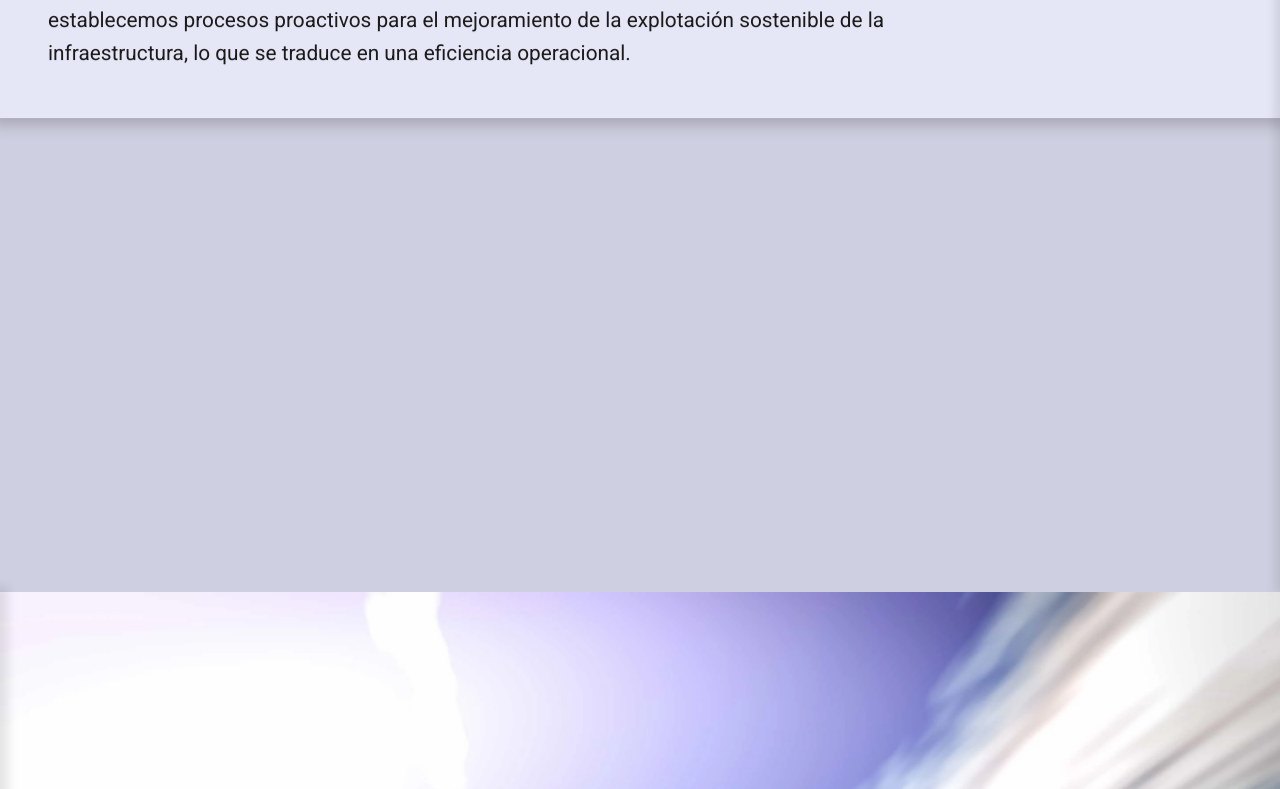
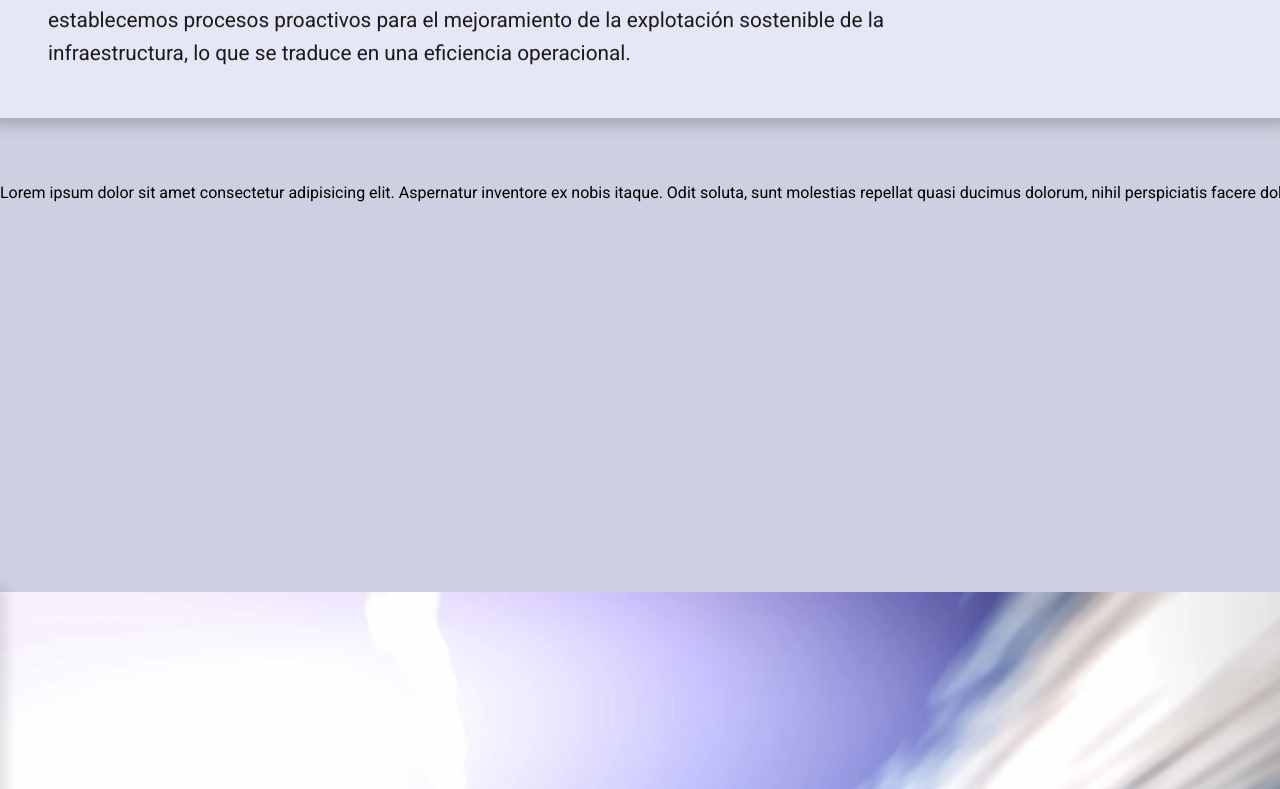
Before and after one commit to Inergio/inergio-reactjs, a React (Create React App) app: page / in a window 1280 px wide. Shown: the part 2138-2927 px from the top of the page. Built offline with nearby package versions, Linux system fonts and the light colour scheme.

Commit message:
Add carousel

```diff
--- a/src/components/LandingSection.jsx
+++ b/src/components/LandingSection.jsx
@@ -1,11 +1,18 @@
 import React, { useEffect, useState, useRef } from 'react';
 import imagen1 from '../assets/landing/1.webp';
 import logoHome from '../assets/landing/logo-home.webp';
+import Swiper from 'swiper';
+import 'swiper/css';
 
 function LandingSection(props) {
   const { name, infoPosition } = props.section;
   const landingSectionInfoRefs = useRef([]);
   const section = useRef(null)
+
+  const swiperOptions = {
+    slidesPerView: 2,
+  }
+  const serviceSlider = new Swiper('.landing-section__slider', swiperOptions)
 
   useEffect(() => {
     const landingSections = document.querySelectorAll('.landing-section.bottom, .landing-section.left, .landing-section.right');
@@ -58,13 +65,15 @@ function LandingSection(props) {
           </div>
         )}
         { name === 'productsAndServices' && (
-          <div className="landing-section__slider">
-            {/* TODO: Agregar slides */}
-            <div className="slide"></div>
-            <div className="slide"></div>
-            <div className="slide"></div>
-            <div className="slide"></div>
-            <div className="slide"></div>
+          <div className="landing-section__slider swiper">
+            <div className="swiper-wrapper">
+              {/* TODO: Reemplazar lorem ipsum por cards */}
+              <div className="swiper-slide">Lorem ipsum dolor sit amet consectetur adipisicing elit. Aspernatur inventore ex nobis itaque. Odit soluta, sunt molestias repellat quasi ducimus dolorum, nihil perspiciatis facere doloremque obcaecati, a cum modi rerum?</div>
+              <div className="swiper-slide">Lorem ipsum dolor sit amet consectetur adipisicing elit. Aspernatur inventore ex nobis itaque. Odit soluta, sunt molestias repellat quasi ducimus dolorum, nihil perspiciatis facere doloremque obcaecati, a cum modi rerum?</div>
+              <div className="swiper-slide">Lorem ipsum dolor sit amet consectetur adipisicing elit. Aspernatur inventore ex nobis itaque. Odit soluta, sunt molestias repellat quasi ducimus dolorum, nihil perspiciatis facere doloremque obcaecati, a cum modi rerum?</div>
+              <div className="swiper-slide">Lorem ipsum dolor sit amet consectetur adipisicing elit. Aspernatur inventore ex nobis itaque. Odit soluta, sunt molestias repellat quasi ducimus dolorum, nihil perspiciatis facere doloremque obcaecati, a cum modi rerum?</div>
+              <div className="swiper-slide">Lorem ipsum dolor sit amet consectetur adipisicing elit. Aspernatur inventore ex nobis itaque. Odit soluta, sunt molestias repellat quasi ducimus dolorum, nihil perspiciatis facere doloremque obcaecati, a cum modi rerum?</div>
+            </div>
           </div>
         )}
       </div>
```
